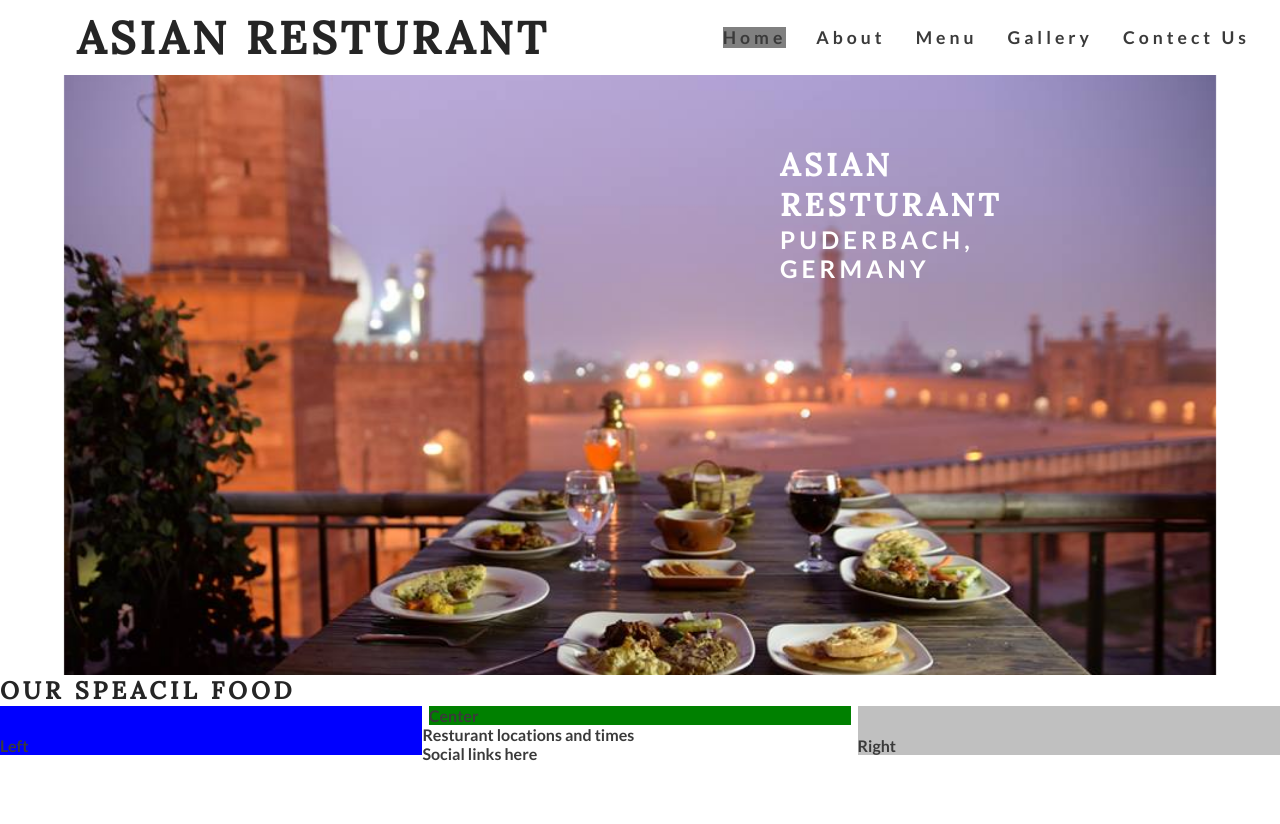
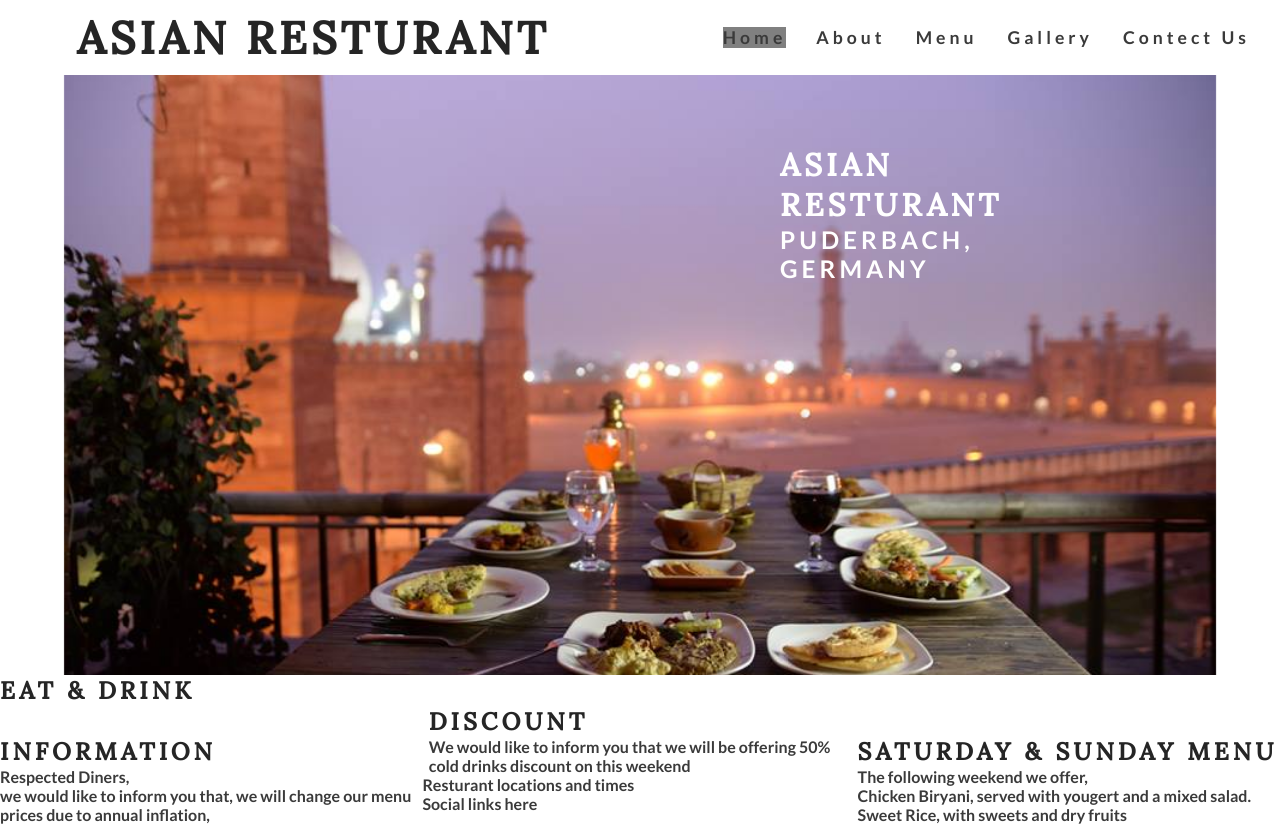
Before and after one commit to Muzaffar-Ahmad10/Asian-Resturent, a plain HTML site: page index.html in a window 1280 px wide. Before the commit the page ends 800 px from the top, so only its background shows below. Drawn offline with Linux system fonts and the light colour scheme.

Commit message:
add some main content for this weekend

```diff
--- a/assets/css/style.css
+++ b/assets/css/style.css
@@ -113,16 +113,16 @@ animation-fill-mode: forwards;
     padding-top: 30px;
     width: 33%;
     float:left;
-    background-color: blue;
+
 }
 #right-about {
     padding-top: 30px;
     width: 33%;
     float: right;
-    background-color: silver;
+
 }
 #center-about {
     width: 33%;
     margin: 0 auto;
-    background-color: green;
+
 }
--- a/index.html
+++ b/index.html
@@ -16,8 +16,10 @@
 
 <body>
     <header>
+
         <a href="index.html">
             <h1 id="logo">Asian Resturant</h1>
+             <!-- Navbar -->
             <nav>
                 <ul id="menu">
                     <li>
@@ -39,6 +41,7 @@
             </nav>
         </a>
     </header>
+      <!-- picture imotion -->
     <section id="hero-outer">
         <div id="hero-image"> </div>
         <div id="cover-text">
@@ -47,11 +50,34 @@
         </div>
 
     </section>
+      <!-- resturent weekend menu and information -->
+
     <section id="resturant-ethos">
-        <h1> Our Speacil Food </h1>
-        <div id="left-about">Left  </div>
-        <div id="right-about">Right  </div>
-        <div id="center-about">Center</div>
+        <h1> Eat & Drink  </h1>
+        <div id="left-about">
+            <div>
+                <h1> Information</h1>
+                <p>  Respected Diners,
+                    <br> we would like to inform you that, we will change our menu prices due to annual inflation,  </p>
+            </div>
+        </div>
+        <div id="right-about">
+            <div>
+                <h1> Saturday & Sunday Menu</h1>
+                <p>The following weekend we offer,
+                    <br>
+                    Chicken Biryani, served with yougert and a mixed salad.
+                    <br>
+                    Sweet Rice, with sweets and dry fruits
+                </p>
+            </div>
+        </div>
+        <div id="center-about">
+            <div>
+                <h1> Discount </h1>
+                <p> We would like to inform you that we will be offering 50% cold drinks discount on this weekend</p>
+            </div>
+        </div>
     </section>
 
     <section>
```
